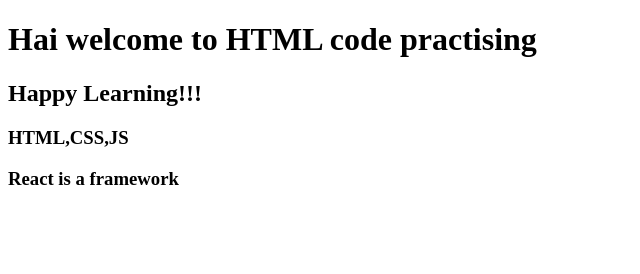
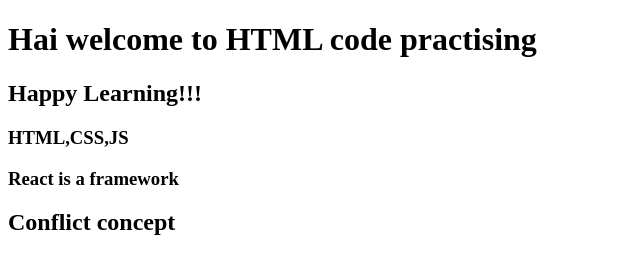
Before and after one commit to Tharani-164/samplenew, a plain HTML site: page index.html in a window 1280 px wide. Shown: the whole page, without its empty margins (0-640 px from the left). Drawn offline with Linux system fonts and the light colour scheme.

Commit message:
!feat : new code added

```diff
--- a/index.html
+++ b/index.html
@@ -10,5 +10,6 @@
     <h2>Happy Learning!!!</h2>
     <h3>HTML,CSS,JS</h3>
     <h3>React is a framework</h3>
+    <h2>Conflict concept</h2>
 </body>
 </html>
```
